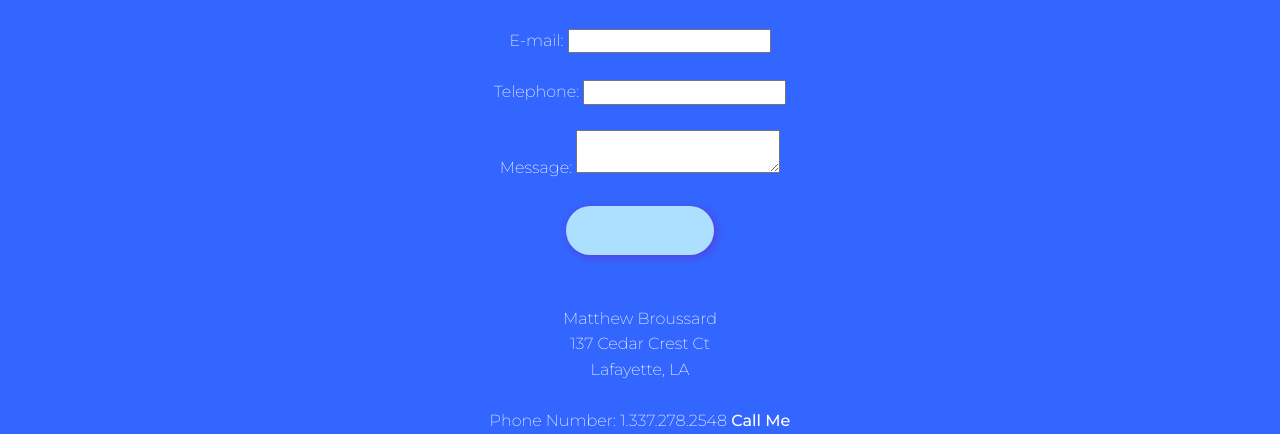
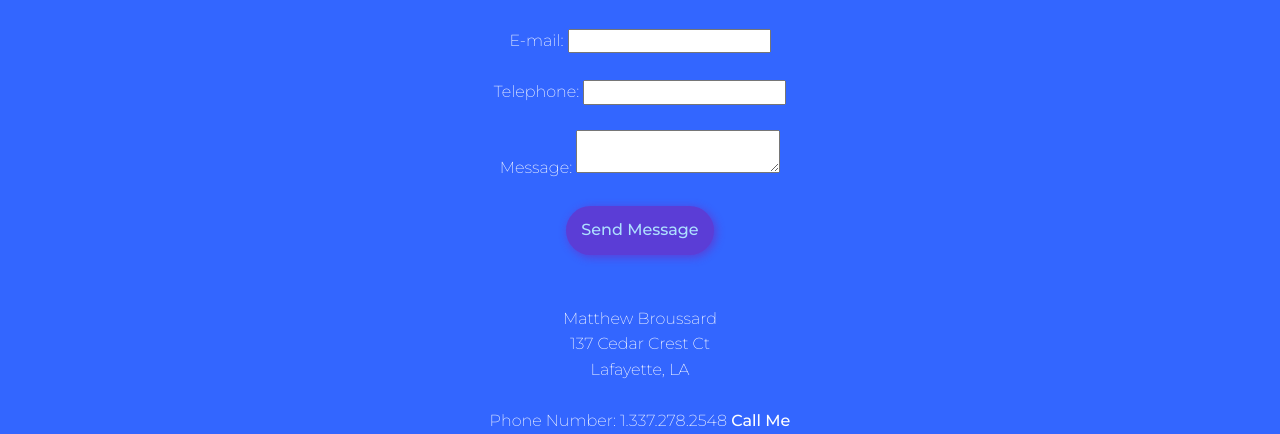
Before and after one commit to mcb7729/portfolio-website, a plain HTML site: page contact.html in a window 1280 px wide. In both pictures the pointer is over the button "Send Message". Shown: the part 259-693 px from the top of the page. Drawn offline with nearby package versions, Linux system fonts and the light colour scheme.

Commit message:
Update style.production.css
Updated text hover color on button

```diff
--- a/css/style.production.css
+++ b/css/style.production.css
@@ -315,7 +315,7 @@ button:hover {
   /* reduces the opacity of the button to 80% */
   opacity: 0.8;
   color: #ccffff;
-  background-color: #ccffff;
+  background-color: #6633cc;
   color: #ccffff;
 }
 
@@ -325,7 +325,7 @@ button:focus {
   /* reduces the opacity of the button to 80% */
   opacity: 0.8;
   color: #ccffff;
-  background-color: #ccffff;
+  background-color: #6633cc;
   color: #ccffff;
 }
 
@@ -335,7 +335,7 @@ button:focus {
   /* reduces the opacity of the button to 80% */
   opacity: 0.8;
   color: #ccffff;
-  background-color: #ccffff;
+  background-color: #6633cc;
   color: #ccffff;
 }
 
@@ -345,7 +345,7 @@ button:focus {
   /* reduces the opacity of the button to 80% */
   opacity: 0.8;
   color: #ccffff;
-  background-color: #ccffff;
+  background-color: #6633cc;
   color: #ccffff;
 }
 
```
